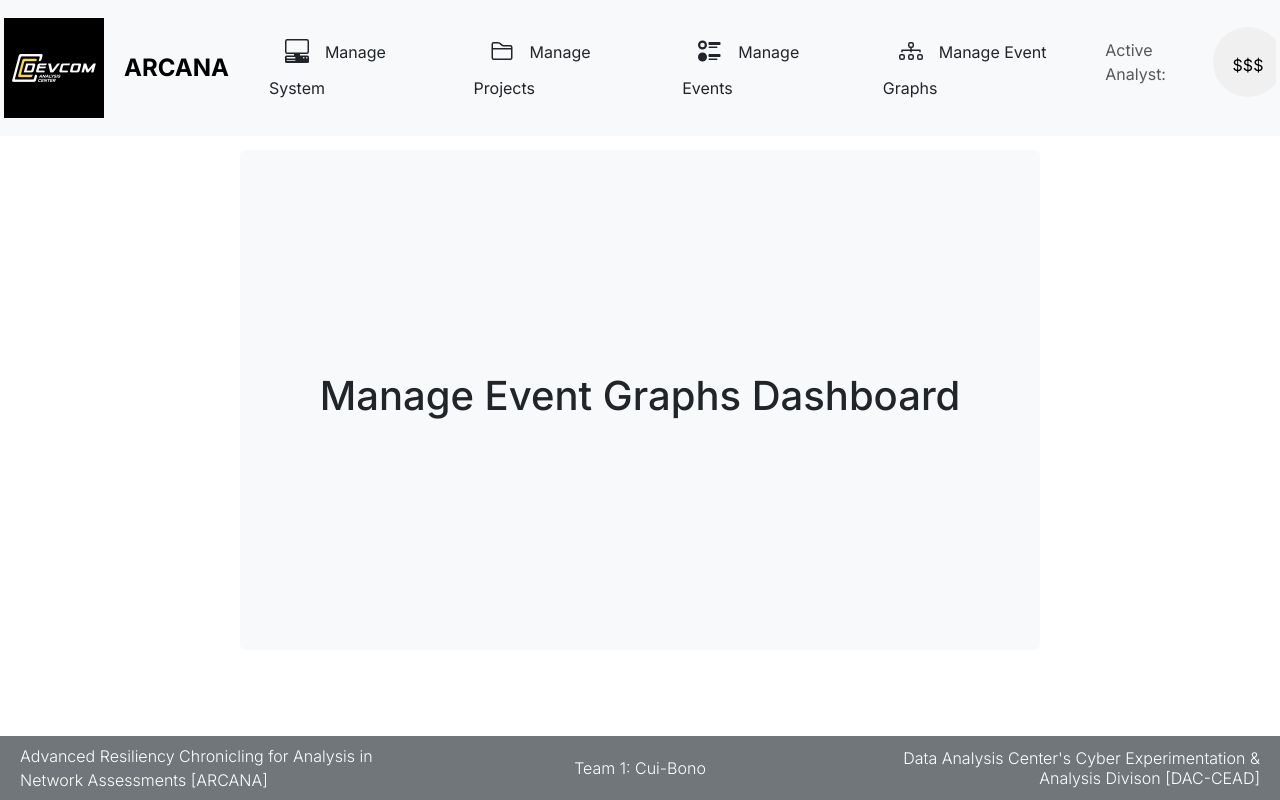
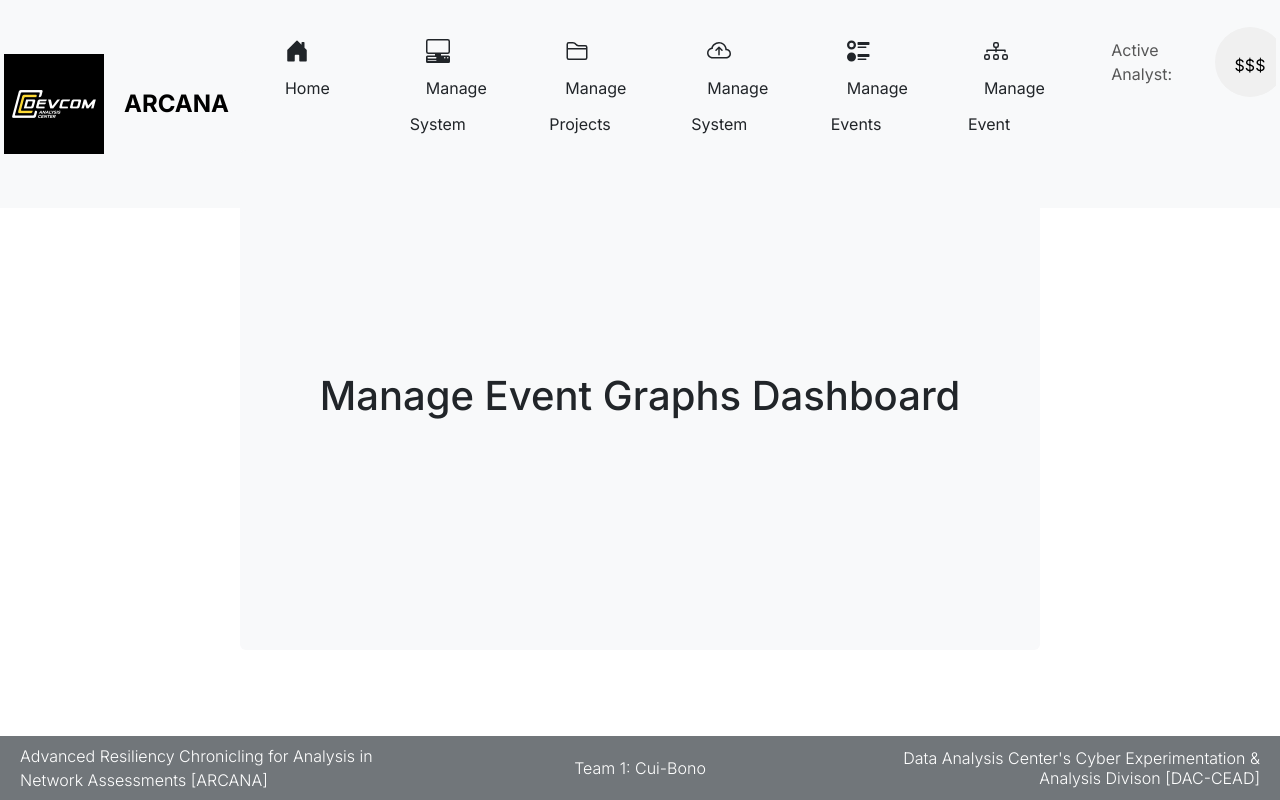
Before and after one commit to jordag18/capstone-project-ARCANA, a Next.js app in the folder frontend/arcana/: page /dashboard/manageEventGraphs in a window 1280 px wide. Built offline with nearby package versions, Linux system fonts and the light colour scheme.

Commit message:
Add home icon to navbar, replace start page nav

```diff
--- a/frontend/arcana/app/components/navItems.tsx
+++ b/frontend/arcana/app/components/navItems.tsx
@@ -10,6 +10,8 @@ import { PcDisplayHorizontal } from "react-bootstrap-icons";
 import { Diagram3 } from "react-bootstrap-icons";
 import { UiRadios } from "react-bootstrap-icons";
 import { Folder2 } from "react-bootstrap-icons";
+import { CloudArrowUp } from "react-bootstrap-icons";
+import { HouseDoorFill } from "react-bootstrap-icons";
 
 import IconLink from "../ui/iconLink";
 
@@ -23,6 +25,11 @@ export function NavBarItems() {
       <Navbar.Collapse id="responsive-navbar-nav">
         <Nav className="me-auto mb-auto">
           <IconLink
+            icon={<HouseDoorFill />}
+            linkName="Home"
+            link="/"
+          />
+          <IconLink
             icon={<PcDisplayHorizontal />}
             linkName="Manage System"
             link="/dashboard/manageSystem"
@@ -31,6 +38,11 @@ export function NavBarItems() {
             icon={<Folder2 />}
             linkName="Manage Projects"
             link="/dashboard/manageProjects"
+          />
+          <IconLink
+            icon={<CloudArrowUp />}
+            linkName="Manage System"
+            link="/dashboard/manageSystem"
           />
           <IconLink
             icon={<UiRadios />}
--- a/frontend/arcana/app/page.tsx
+++ b/frontend/arcana/app/page.tsx
@@ -3,7 +3,7 @@ import React from "react";
 import { useRouter } from "next/navigation";
 import { Footer } from "./components/footer";
 import StartUpPrompt from "./components/startup-prompt";
-import StartUpNavBar from "./components/startup-navbar";
+import NavBar from "./components/navbar";
 import ThemeHandler from "./lib/themeHandler";
 
 export default function Home() {
@@ -11,7 +11,7 @@ export default function Home() {
   return (
     <>
       <ThemeHandler />
-      <StartUpNavBar />
+      <NavBar />
       <main className="flex min-h-screen flex-col items-center justify-between p-24">
         <StartUpPrompt />
       </main>
--- a/frontend/arcana/package.json
+++ b/frontend/arcana/package.json
@@ -28,5 +28,9 @@
     "styled-components": "^6.1.1",
     "tailwindcss": "^3.3.6",
     "typescript": "^5"
+  },
+  "dependencies": {
+    "check-dependencies": "^2.0.0",
+    "save": "^2.9.0"
   }
 }
```
Also changed, not shown: frontend/arcana/app/components/startup-navbar.tsx (deleted, +0 -43 lines), frontend/arcana/app/ui/activeAnalyst.tsx (+6 -4 lines), 1 other file (tests, documents, lock files or other folders).
